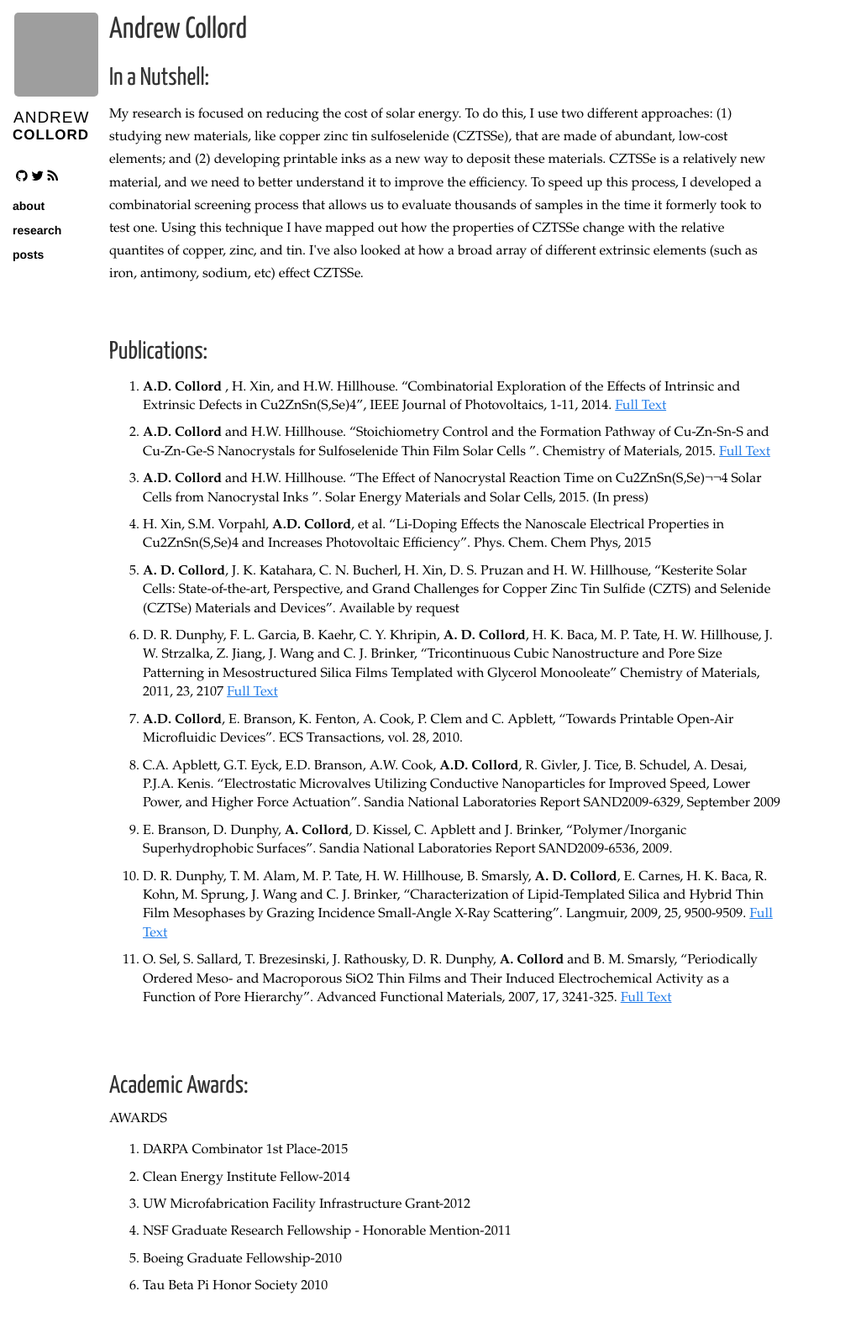
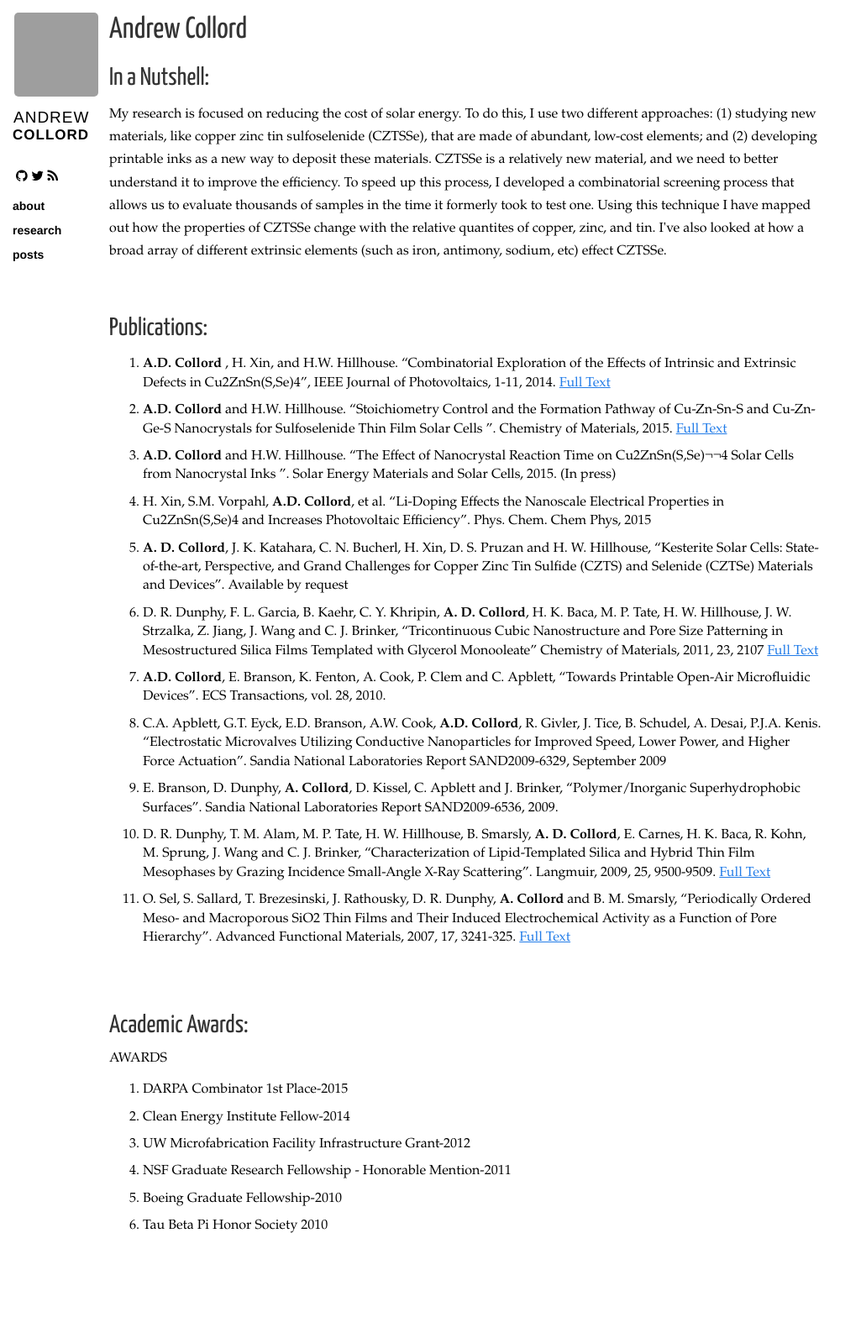
Before and after one commit to acollord/acollord.github.io, a Jekyll site: the page built from research.html, in a window 1280 px wide. Shown: the whole page at 84% size, without its empty margins (0-1025 px from the left). Built offline with Jekyll 4.4.1, drawn with Linux system fonts in a browser that asks for light colours; nearby versions of some CDN libraries; Markdown is read by kramdown in place of the engine named in the settings; after the commit the page ends 1521 px from its top, so only the background shows below that; grey boxes are pictures that could not be loaded.

Commit message:
Update base.css

```diff
--- a/css/base.css
+++ b/css/base.css
@@ -62,7 +62,7 @@ a {
       margin-bottom: 7px; }
 
 .content {
-  max-width: 800px;
+  max-width: 850px;
   margin-left: 130px;
   margin-right: 20px;
   margin-bottom: 50px; }
```
